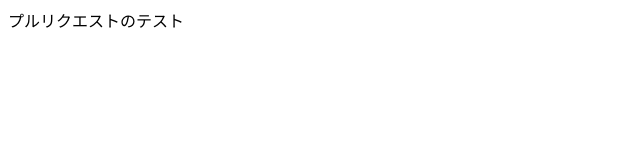
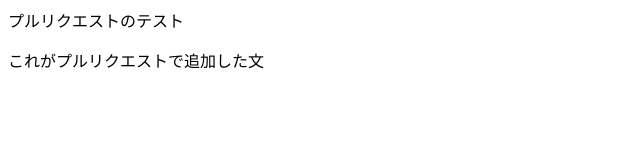
Before and after one commit to MinoruSakakibara/20230408Task1, a plain HTML site: page index.html in a window 1280 px wide. Shown: the whole page, without its empty margins (0-640 px from the left). Drawn offline with Linux system fonts and the light colour scheme.

Commit message:
これがプルリクエストで追加した文を追記

```diff
--- a/index.html
+++ b/index.html
@@ -4,5 +4,6 @@
   </head>
   <body>
   <p>プルリクエストのテスト</p>
+  <p>これがプルリクエストで追加した文</p>
   </body>
 </html>
```
